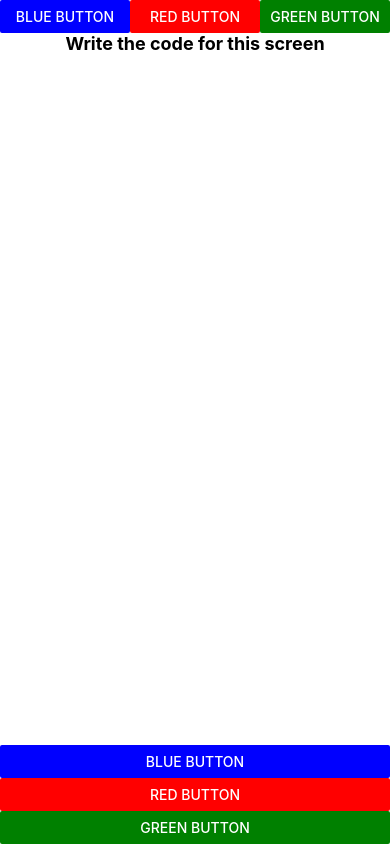
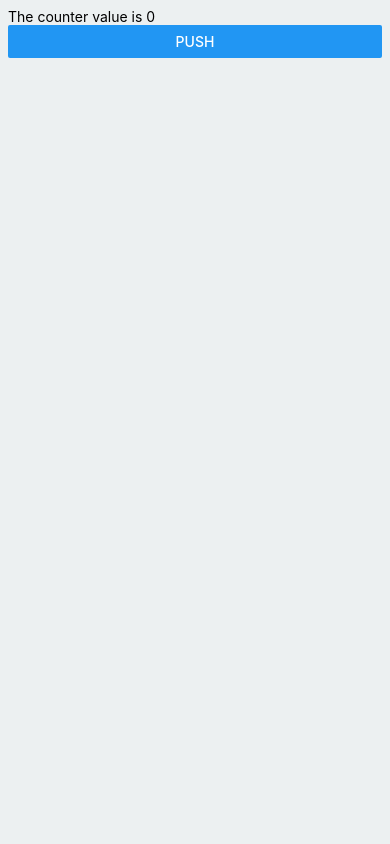
Before and after one commit to tjhickey724/cs153asum22, a React Native app in the folder firstproject/: screen / in a window 390 px wide. Built offline with nearby package versions, Linux system fonts and the light colour scheme.

Commit message:
updated counter

```diff
--- a/firstproject/App.js
+++ b/firstproject/App.js
@@ -1,20 +1,9 @@
-import { StatusBar } from 'expo-status-bar';
 import React from 'react';
-import { StyleSheet, Text, View } from 'react-native';
-//import Grading from './components/grading';
-import Grading from './components/exam1Ans'
+
+import Counter from './components/counter';
 
 export default function App() {
   return (
-    <Grading />
+    <Counter />
   );
 }
-
-const styles = StyleSheet.create({
-  container: {
-    flex: 1,
-    backgroundColor: '#fff',
-    alignItems: 'center',
-    justifyContent: 'center',
-  },
-});
--- /dev/null
+++ b/firstproject/components/counter.js
@@ -0,0 +1,27 @@
+import React,{useState} from 'react';
+import { Text, View, StyleSheet, Button } from 'react-native';
+
+const Counter = () => {
+    const [count,setCount] = useState(0);
+    return (
+        <View style={styles.container}>
+        <Text>The counter value is {count} </Text>
+        <Button
+            title="push"
+            onPress = {() => setCount(count+1)}
+
+            />
+        </View>
+    );
+}
+
+const styles = StyleSheet.create({
+  container: {
+    flex: 1,
+    justifyContent: 'flex-start',
+    backgroundColor: '#ecf0f1',
+    padding: 8,
+  },
+
+});
+export default Counter;
```
